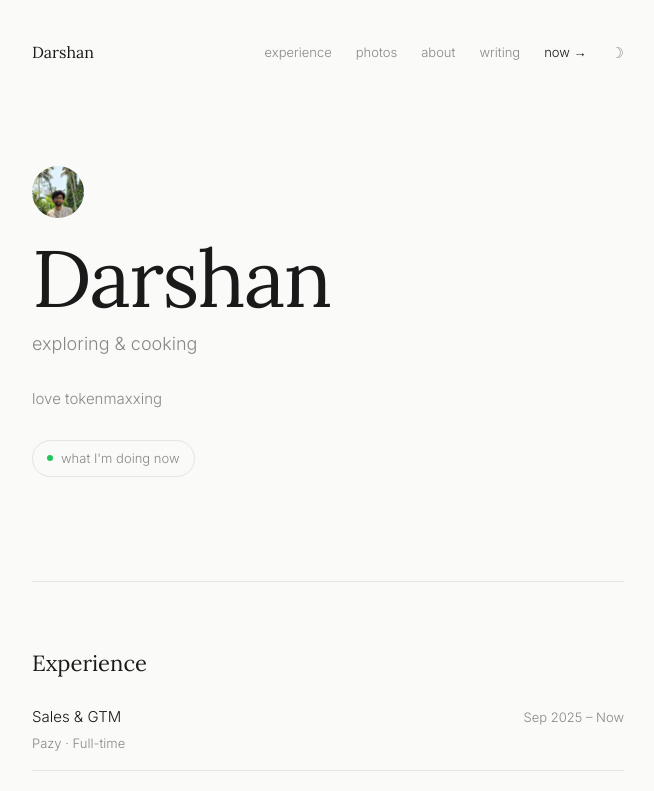
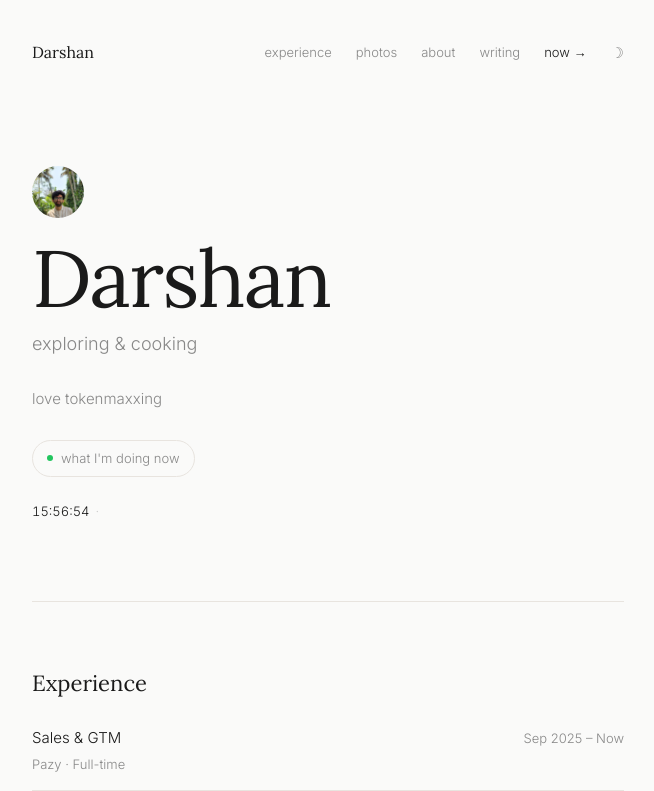
Before and after one commit to Daraashan/darshan-portfolio, a Nuxt app: page / in a window 1280 px wide. Shown: the top 791 px of the page, without its empty margins (312-966 px from the left). Built offline with nearby package versions, Linux system fonts and the light colour scheme; no server answers.

Commit message:
Add live Bangalore clock next to weather

```diff
--- a/components/WeatherWidget.vue
+++ b/components/WeatherWidget.vue
@@ -1,15 +1,30 @@
 <template>
-  <div v-if="weather" class="weather-widget">
-    <span class="weather-icon">{{ weather.icon }}</span>
-    <span class="weather-temp">{{ weather.temp }}°C</span>
-    <span class="weather-desc">{{ weather.desc }} in {{ weather.city }}</span>
+  <div class="weather-widget">
+    <span class="clock">{{ time }}</span>
+    <span class="divider">·</span>
+    <template v-if="weather">
+      <span class="weather-icon">{{ weather.icon }}</span>
+      <span class="weather-temp">{{ weather.temp }}°C</span>
+      <span class="weather-desc">{{ weather.desc }} in Bangalore</span>
+    </template>
   </div>
 </template>
 <script setup lang="ts">
 const { data: weather } = await useFetch('/api/weather')
+
+const time = ref('')
+function updateTime() {
+  time.value = new Date().toLocaleTimeString('en-IN', { timeZone: 'Asia/Kolkata', hour: '2-digit', minute: '2-digit', second: '2-digit', hour12: false })
+}
+onMounted(() => {
+  updateTime()
+  setInterval(updateTime, 1000)
+})
 </script>
 <style scoped>
 .weather-widget{display:inline-flex;align-items:center;gap:6px;font-size:13px;color:var(--muted)}
+.clock{color:var(--text);font-variant-numeric:tabular-nums}
+.divider{opacity:.4}
 .weather-icon{font-size:15px}
 .weather-temp{color:var(--text)}
 </style>
```
